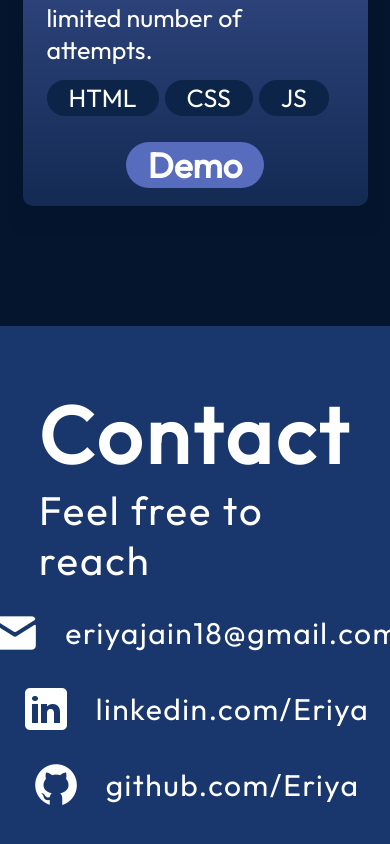
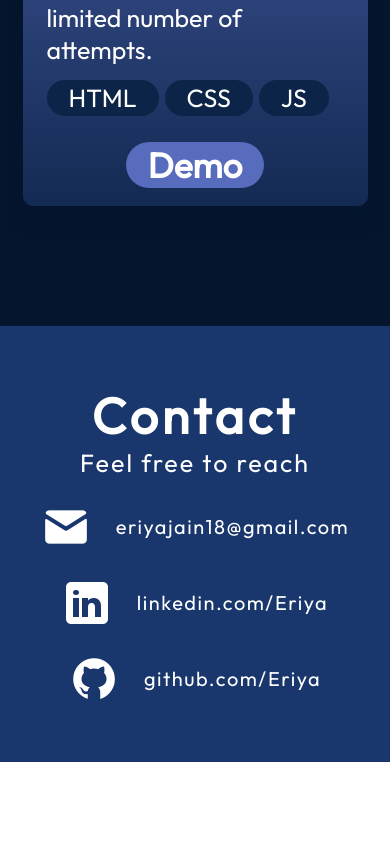
Before and after one commit to Eriya18/Eriya-portfolio, a React (Vite) app: page / in a window 390 px wide. Shown: the part 4890-5734 px from the top of the page. After the commit the page ends 5652 px from the top, so only its background shows below. Built offline with nearby package versions, Linux system fonts and the light colour scheme.

Commit message:
Contact.css file updated

```diff
--- a/src/components/Contact/Contact.module.css
+++ b/src/components/Contact/Contact.module.css
@@ -51,7 +51,16 @@
         flex-direction: column;
         align-items: center;
     }
+    .text h2{
+        font-size: 50px;
+    }
+    .text p{
+        font-size: 25px;
+    }
     .links{
         align-items: center;
     }
+    .link a{
+        font-size: 20px;
+    }
 }
```
